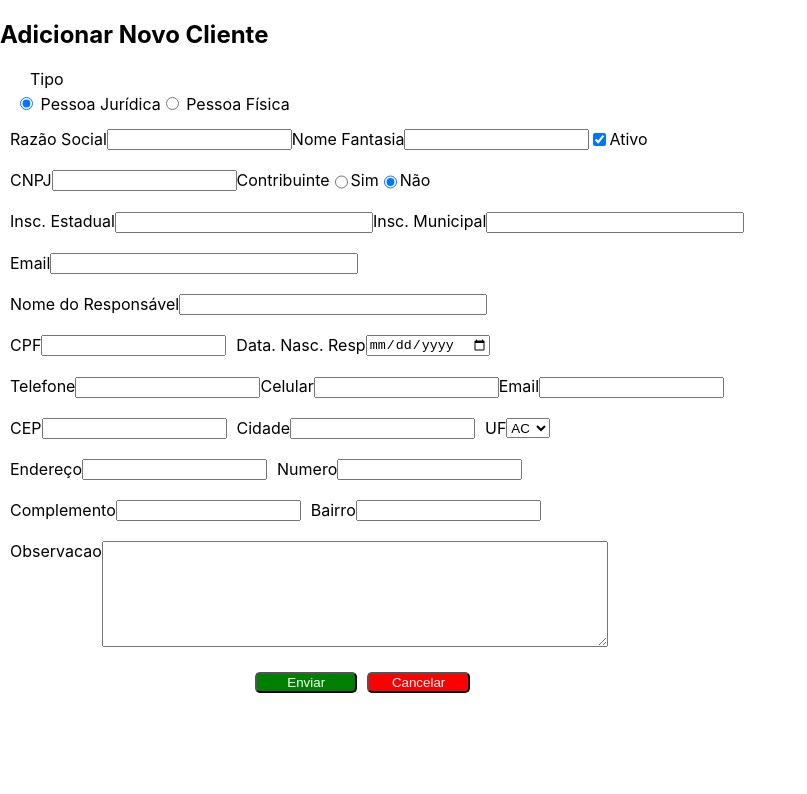
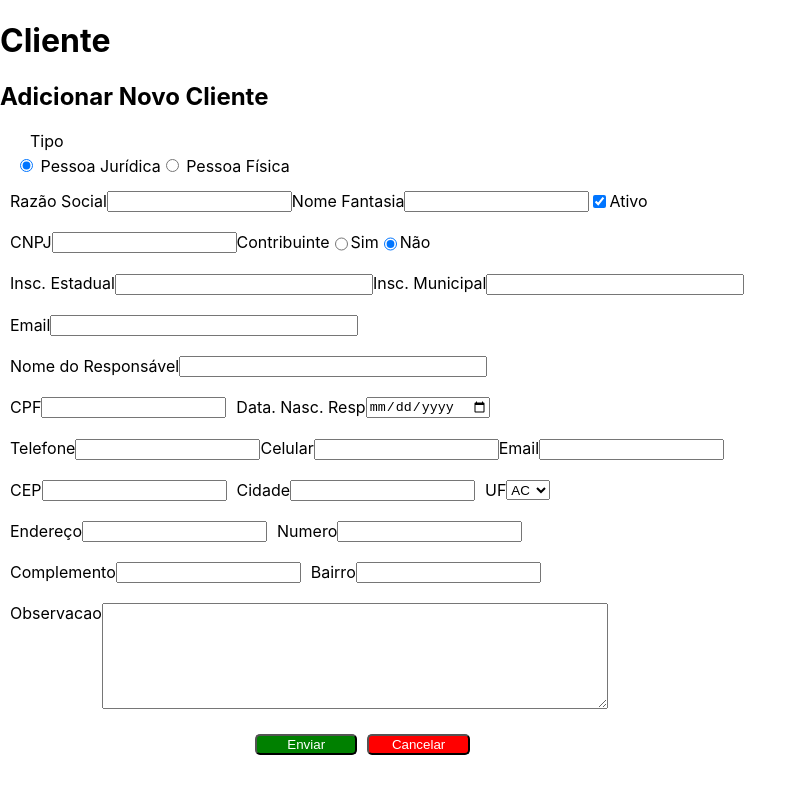
Before and after one commit to felipedias1/crud-web, a React (Create React App) app: page /customer in a window 1280 px wide. Shown: the top 794 px of the page, without its empty margins (0-807 px from the left). Built offline with nearby package versions, Linux system fonts and the light colour scheme.

Commit message:
:sparkles: Feat: Add header to pages

```diff
--- a/src/pages/Customers.jsx
+++ b/src/pages/Customers.jsx
@@ -12,6 +12,7 @@ function Customers() {
 
   return (
     <div>
+      <h1 className="header">Cliente</h1>
       <h2>{edit["id"]? "Editar Cliente" : "Adicionar Novo Cliente" }</h2>
       <TypeCustomer type={type} setType={setType} />
       { type === "F"? <FormPF /> : <FormPJ /> }
--- a/src/pages/Home.jsx
+++ b/src/pages/Home.jsx
@@ -22,6 +22,7 @@ function Home() {
 
   return (
     <div className="home-page">
+      <h1 className="header">Home</h1>
       <div className="search-bar-register">
         <button
           type="button"
```
